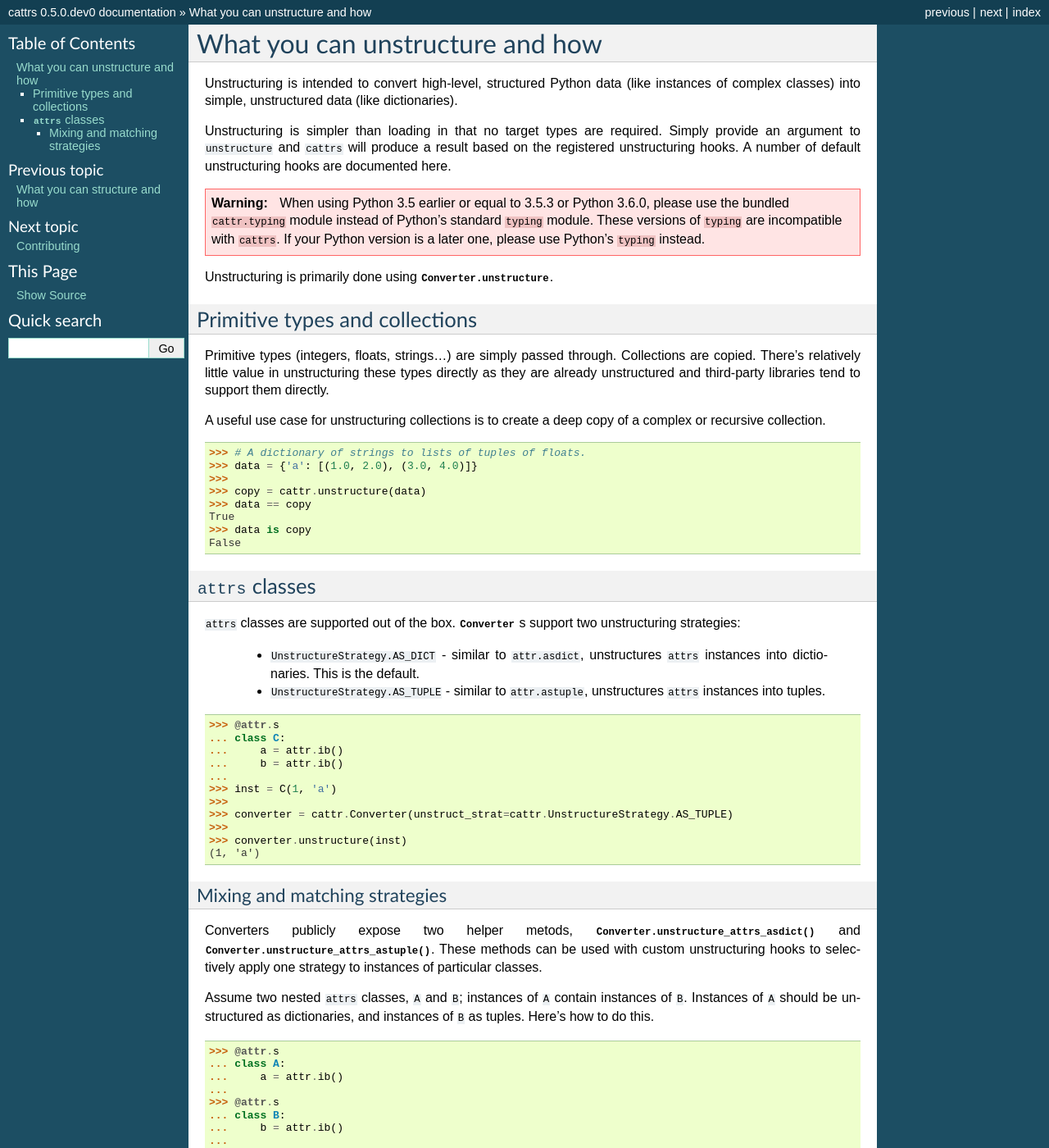
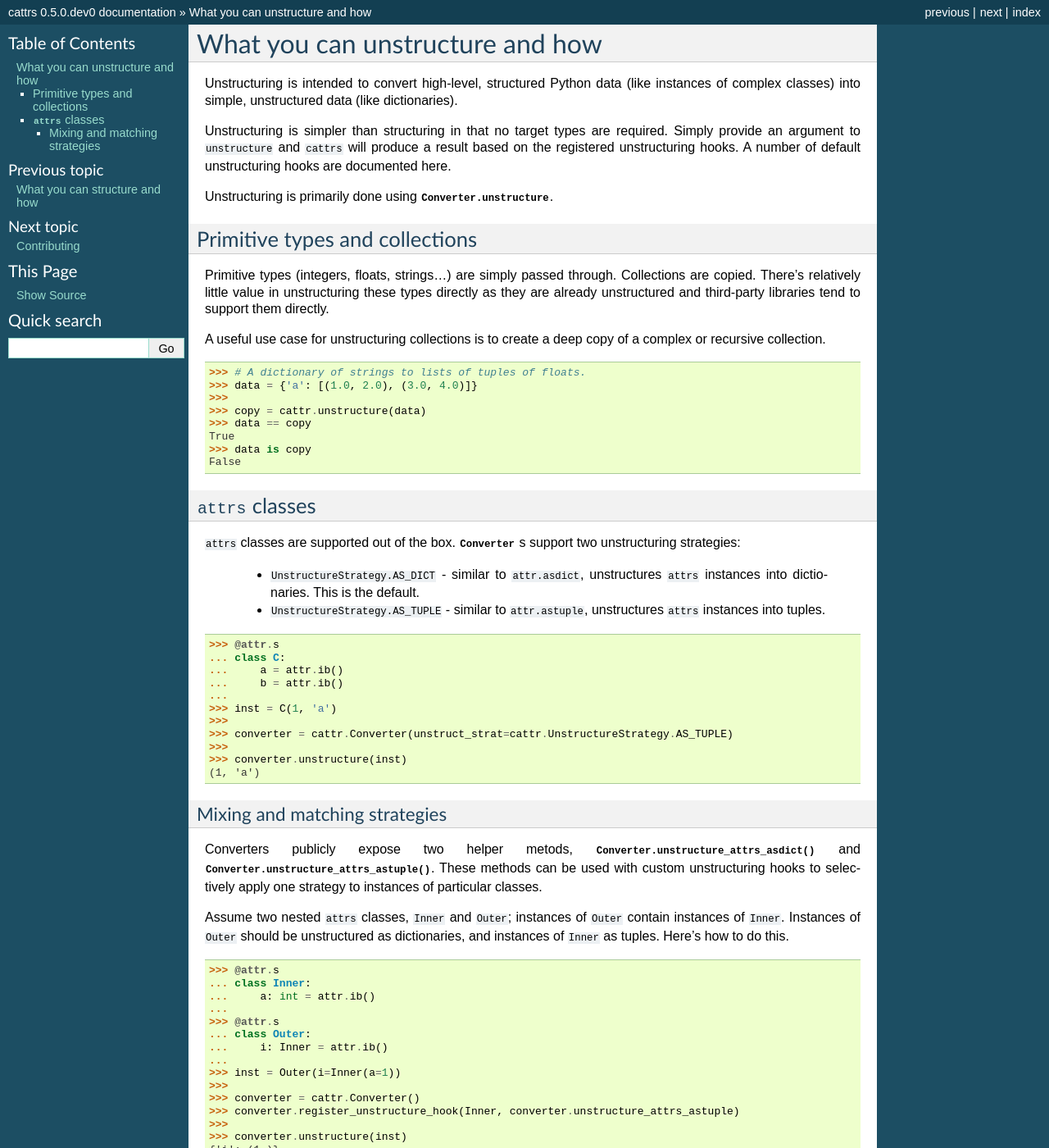
Before and after one commit to busgaidw2/cattrs, a Sphinx documentation site: the page built from docs/unstructuring.rst, in a window 1280 px wide and 1400 px high. Shown: the whole window at 82% size. Built offline with Sphinx 7.4.7, drawn with Linux system fonts in a browser that asks for light colours; pages that are not in the unit, such as notebooks, are missing from menus; some of the changed text lies outside the part shown.

Commit message:
Small fixes and doc improvements.

```diff
--- a/docs/converters.rst
+++ b/docs/converters.rst
@@ -31,8 +31,8 @@ Converter objects
 To create a private converter, simply instantiate a ``cattr.Converter``.
 Currently, a converter contains the following state:
 
-* a registry of unstructure hooks, backed by a ``singledispatch``.
-* a registry of structure hooks, backed by a different ``singledispatch``.
+* a registry of unstructure hooks, backed by a ``singledispatch`` and a ``function_dispatch``.
+* a registry of structure hooks, backed by a different ``singledispatch`` and ``function_dispatch``.
 * a LRU cache of union disambiguation functions.
 * a reference to an unstructuring strategy (either AS_DICT or AS_TUPLE).
 * a ``dict_factory`` callable, used for creating ``dicts`` when dumping
--- a/docs/unstructuring.rst
+++ b/docs/unstructuring.rst
@@ -6,17 +6,10 @@ Unstructuring is intended to convert high-level, structured Python data (like
 instances of complex classes) into simple, unstructured data (like
 dictionaries).
 
-Unstructuring is simpler than loading in that no target types are required.
+Unstructuring is simpler than structuring in that no target types are required.
 Simply provide an argument to ``unstructure`` and ``cattrs`` will produce a
 result based on the registered unstructuring hooks. A number of default
 unstructuring hooks are documented here.
-
-.. warning::
-
-    When using Python 3.5 earlier or equal to 3.5.3 or Python 3.6.0, please use
-    the bundled ``cattr.typing`` module instead of Python's standard ``typing``
-    module. These versions of ``typing`` are incompatible with ``cattrs``. If
-    your Python version is a later one, please use Python's ``typing`` instead.
 
 Unstructuring is primarily done using :py:attr:`.Converter.unstructure`.
 
@@ -74,27 +67,28 @@ and :meth:`.Converter.unstructure_attrs_astuple`. These methods can be used with
 custom unstructuring hooks to selectively apply one strategy to instances of
 particular classes.
 
-Assume two nested ``attrs`` classes, ``A`` and ``B``; instances of ``A``
-contain instances of ``B``. Instances of ``A`` should be unstructured as
-dictionaries, and instances of ``B`` as tuples. Here's how to do this.
+Assume two nested ``attrs`` classes, ``Inner`` and ``Outer``; instances of
+``Outer`` contain instances of ``Inner``. Instances of ``Outer`` should be
+unstructured as dictionaries, and instances of ``Inner`` as tuples. Here's how
+to do this.
 
 .. doctest::
 
     >>> @attr.s
-    ... class A:
-    ...     a = attr.ib()
+    ... class Inner:
+    ...     a: int = attr.ib()
     ...
     >>> @attr.s
-    ... class B:
-    ...     b = attr.ib()
+    ... class Outer:
+    ...     i: Inner = attr.ib()
     ...
-    >>> inst = A(a=B(b=1))
+    >>> inst = Outer(i=Inner(a=1))
     >>>
     >>> converter = cattr.Converter()
-    >>> converter.register_unstructure_hook(B, converter.unstructure_attrs_astuple)
+    >>> converter.register_unstructure_hook(Inner, converter.unstructure_attrs_astuple)
     >>>
     >>> converter.unstructure(inst)
-    {'a': (1,)}
+    {'i': (1,)}
 
 Of course, these methods can be used directly as well, without changing the converter strategy.
 
@@ -102,8 +96,8 @@ Of course, these methods can be used directly as well, without changing the conv
 
     >>> @attr.s
     ... class C:
-    ...     a = attr.ib()
-    ...     b = attr.ib()
+    ...     a: int = attr.ib()
+    ...     b: str = attr.ib()
     ...
     >>> inst = C(1, 'a')
     >>>
```
Also changed, not shown: README.rst (+0 -7 lines), 2 other files.
